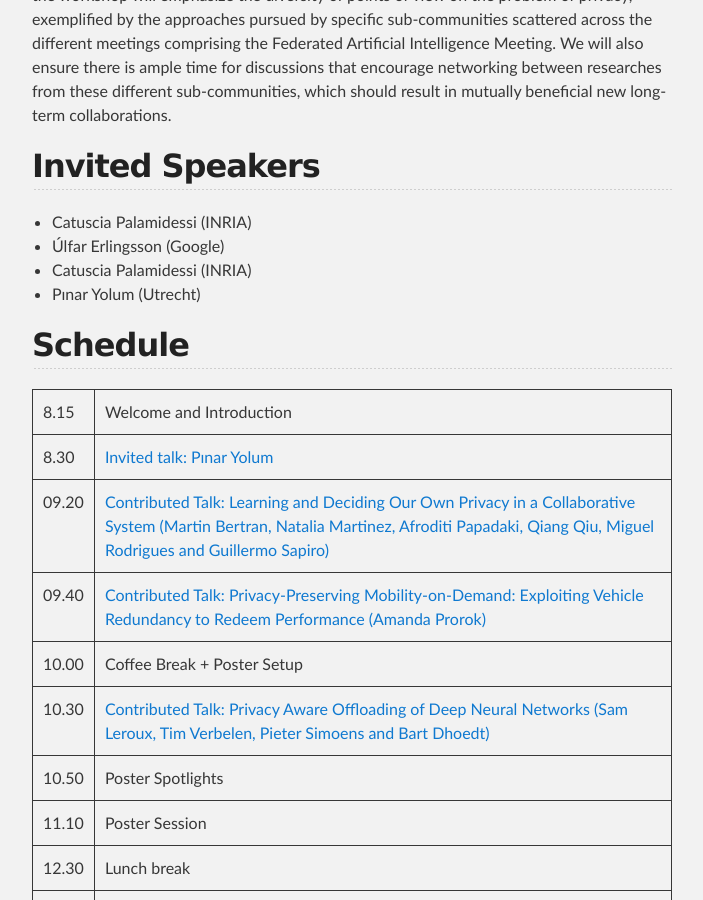
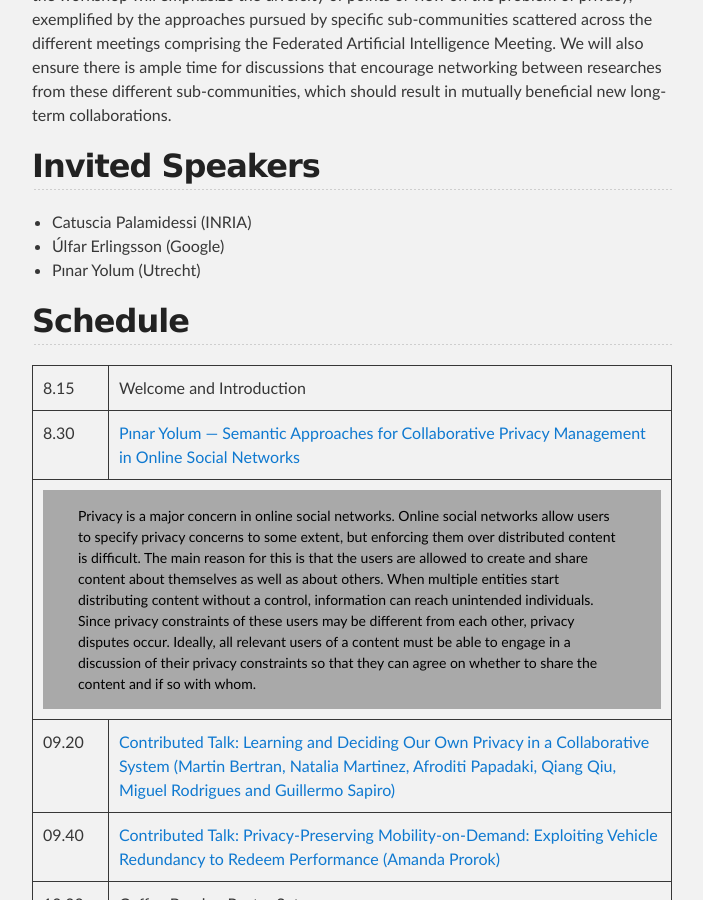
Before and after one commit to pimlai/PIMLAI18, a Jekyll site: the page built from index.md, in a window 1280 px wide and 900 px high, scrolled down 752 px. Shown: the whole window, without its empty margins (288-991 px from the left). Built offline with Jekyll 4.4.1, drawn with Linux system fonts in a browser that asks for light colours; our own code applies the rules of GitHub Pages for plain Markdown files.

Commit message:
abstract

```diff
--- a/index.md
+++ b/index.md
@@ -29,7 +29,6 @@
 <ul>
 <li>Catuscia Palamidessi (INRIA)</li>
 <li>&Uacute;lfar Erlingsson (Google)</li>
-<li>Catuscia Palamidessi (INRIA)</li>
 <li>Pınar Yolum (Utrecht)</li>
 </ul>
 </div>
@@ -47,7 +46,12 @@
 </tr>
 <tr>
 <td>8.30</td>
-<td><a href="#tabs1" data-toggle="collapse">Invited talk: Pınar Yolum</a></td>
+<td><a href="#tabs1" data-toggle="collapse">Pınar Yolum &mdash; Semantic Approaches for Collaborative Privacy Management in Online Social Networks</a></td>
+</tr>
+<tr>
+    <td colspan="2" class="hiddenRow">
+        <div class="accordion-body collapse talk-abstract" id="tabs1">Privacy is a major concern in online social networks. Online social networks allow users to specify privacy concerns to some extent, but enforcing them over distributed content is difficult.  The main reason for this is that the users are allowed to create and share content about themselves as well as about others. When multiple entities start distributing content without a control, information can reach unintended individuals.  Since privacy constraints of these users may be different from each other, privacy disputes occur. Ideally, all relevant users of a content must be able to engage in a discussion of their privacy constraints so that they can agree on whether to share the content and if so with whom.</div>
+    </td>
 </tr>
 <tr>
 <td>09.20</td>
```
